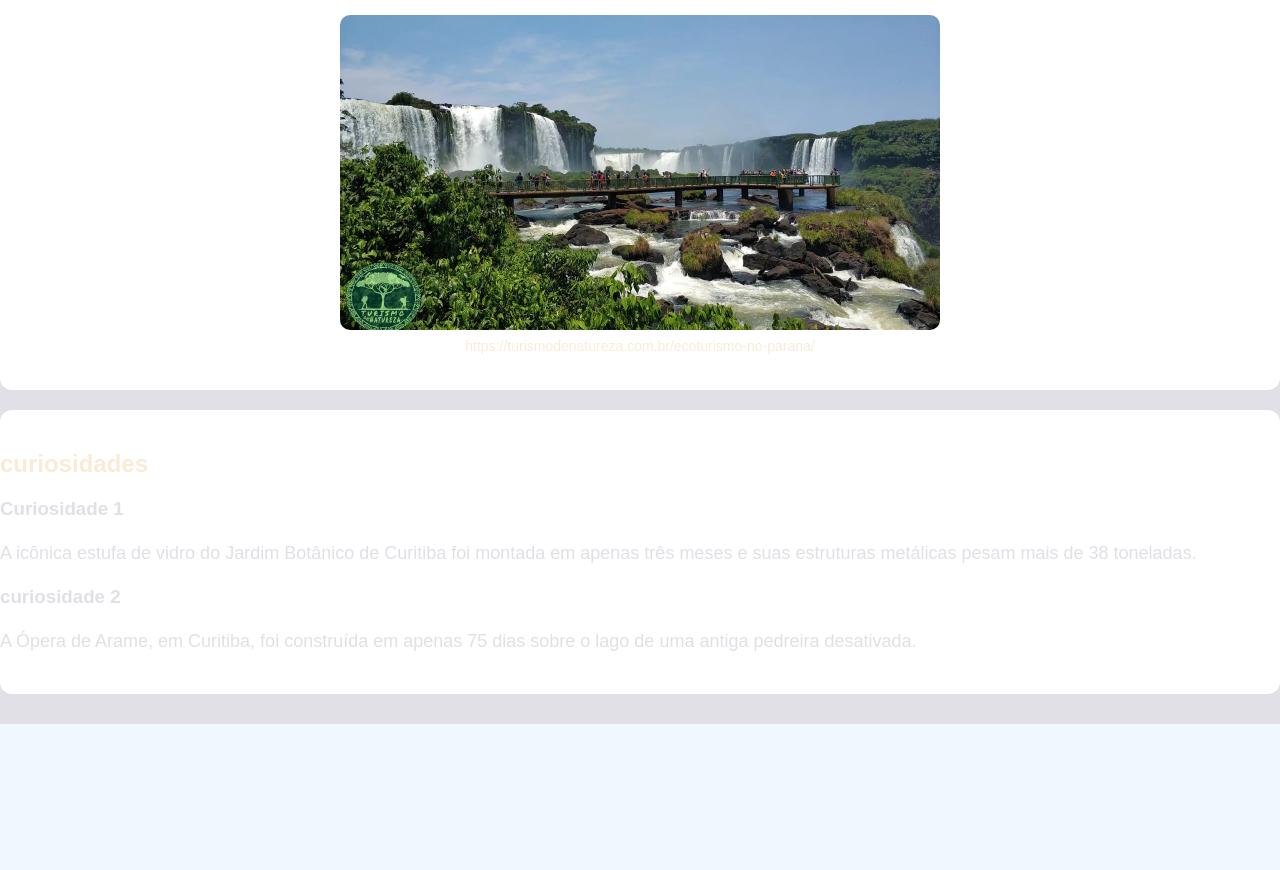
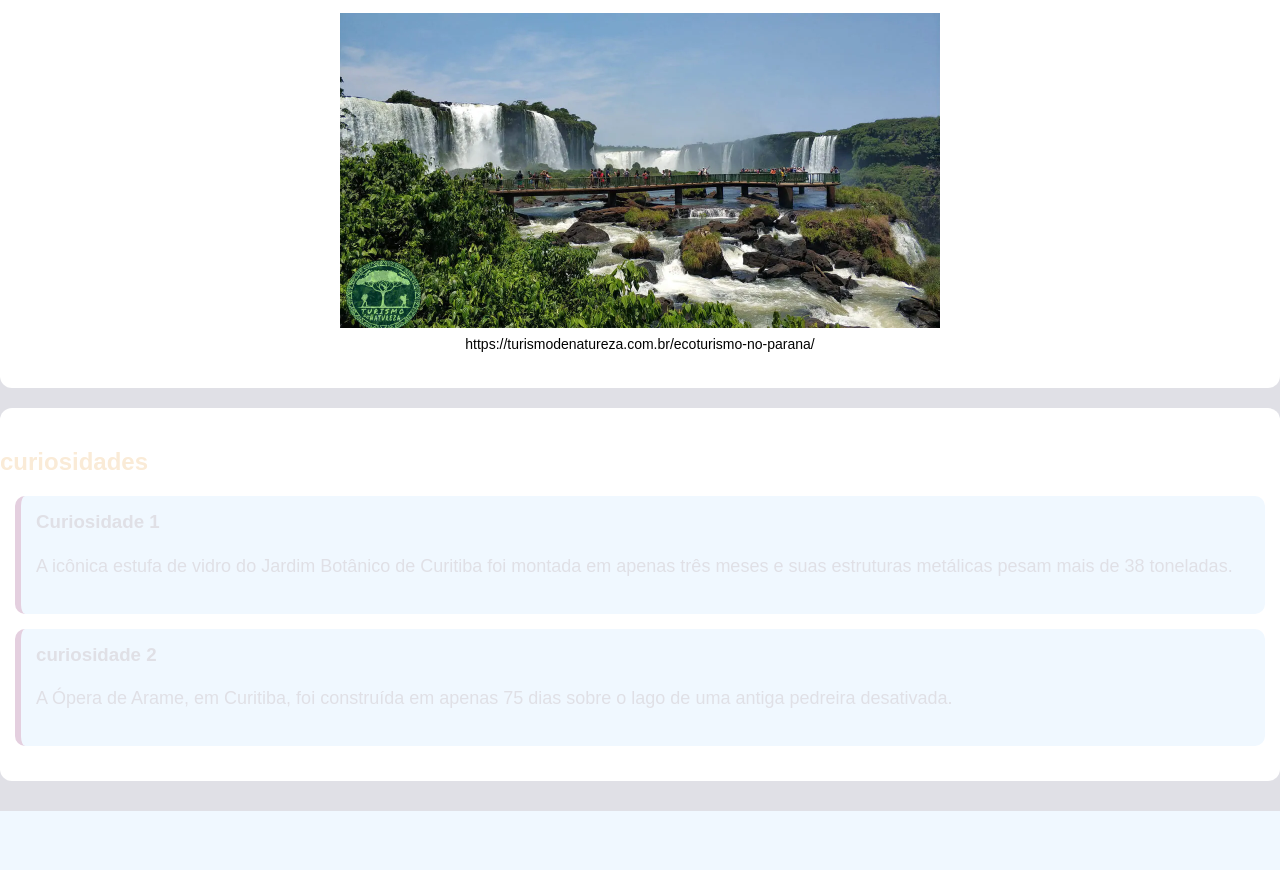
Before and after one commit to lauraelizamartins-cmyk/tarefaeddigital, a plain HTML site: page index.html in a window 1280 px wide. Shown: the part 1930-2800 px from the top of the page. Drawn offline with Linux system fonts and the light colour scheme.

Commit message:
atualizei o codigo

```diff
--- a/style.css
+++ b/style.css
@@ -7,7 +7,7 @@ body {
 
 header {
     background-color: antiquewhite;
-    color: antiquewhite;
+    color: rgb(18, 71, 18);
     text-align: center;
     padding: 30px;
 }
@@ -23,11 +23,10 @@ p {
     line-height: 1.6;
 }
 nav{
-margin-top: 20px;
 }
 
  nav a {
-    color: white;
+    color: rgb(8, 7, 7);
     text-decoration: none;
     background-color: aliceblue;
     padding: 10px 15px;
@@ -56,18 +55,18 @@ margin-top: 20px;
     width: 100;
     max-width: 600px;
     display: block;
-    margin: auto;
+    margin: auto;Explora Paraná nasce com o propósito
     border-radius: 10px;
    }
 
    figcaption {
     text-align: center;
     font-size: 14px;
-    color: antiquewhite;
+    color: rgb(2, 2, 2);
     margin-top: 8px;
    }
 
-   card {
+   .card {
     background-color: aliceblue;
     padding: 15px;
     margin: 15px;
@@ -76,7 +75,7 @@ margin-top: 20px;
 
    }
 
-   card h3 {
+   .card h3 {
     margin-top: 0;
    }
 
```
